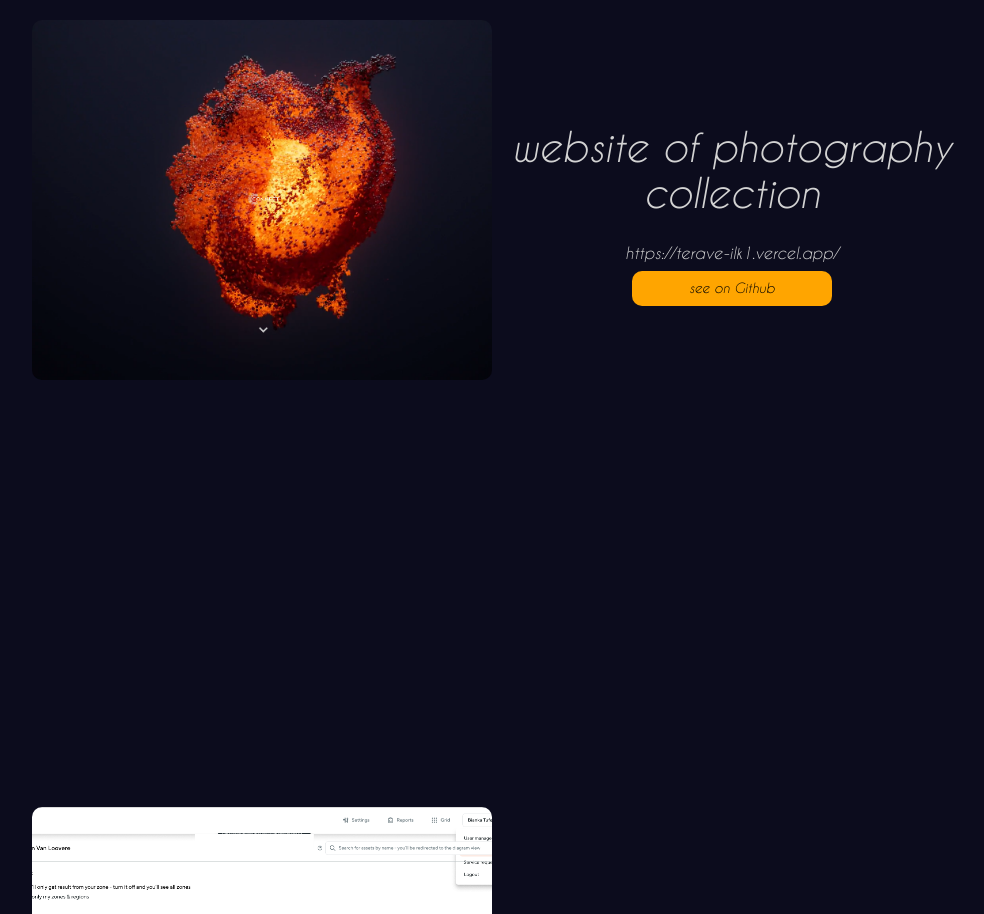
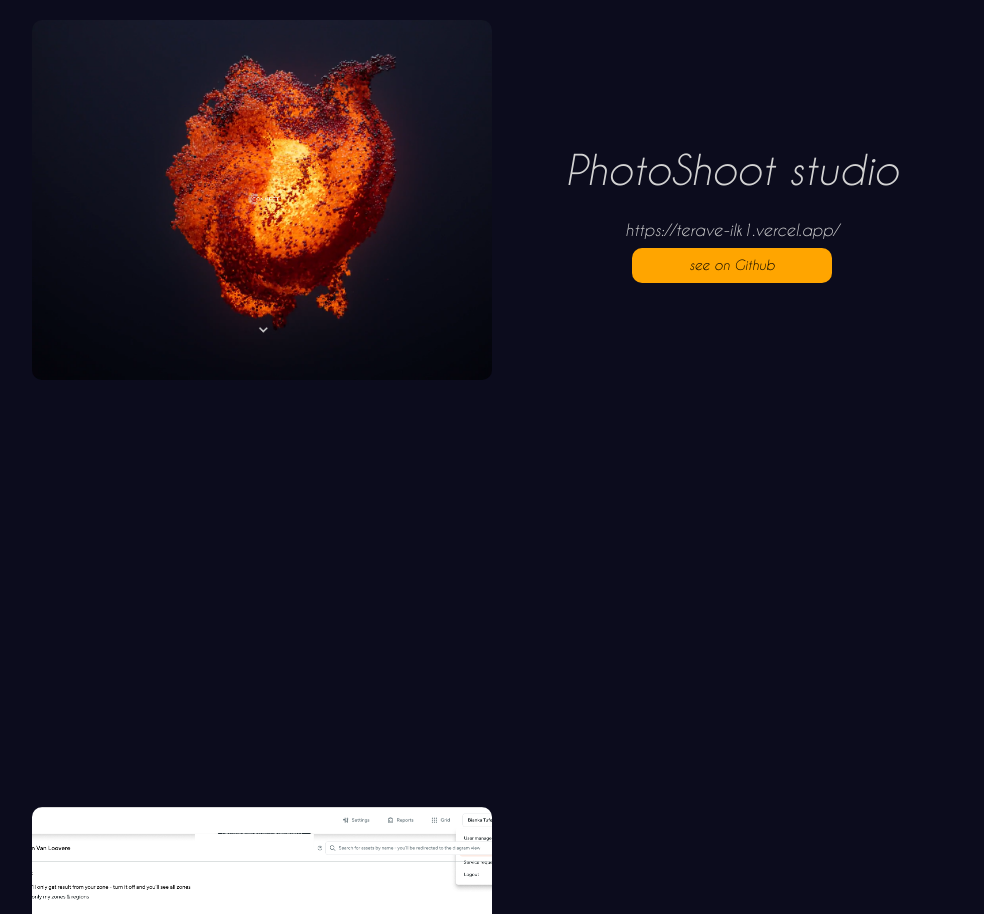
Before and after one commit to saharrefaei/portfolio, a React (Create React App) app: page / in a window 1280 px wide. Shown: the part 1960-2874 px from the top of the page, without its empty margins (168-1152 px from the left). Built offline with nearby package versions, Linux system fonts and the light colour scheme.

Commit message:
fix : fix the mobile phone problem

```diff
--- a/src/components/MainPage/MainPage.scss
+++ b/src/components/MainPage/MainPage.scss
@@ -131,7 +131,7 @@
       bottom: 120px;
       white-space: nowrap;
       color: #ffffff09;
-      width: 100%;
+      width: 40%;
       font-weight: bold;
     }
 
--- a/src/components/portfolio/portfolio.jsx
+++ b/src/components/portfolio/portfolio.jsx
@@ -9,7 +9,7 @@ import { useRef } from "react";
 const items = [
   {
     id: 1,
-    title: "website of photography collection",
+    title: "PhotoShoot studio",
     img: img4,
     adress :"https://terave-ilk1.vercel.app/",
     gitHub:"https://github.com/saharrefaei"
```
